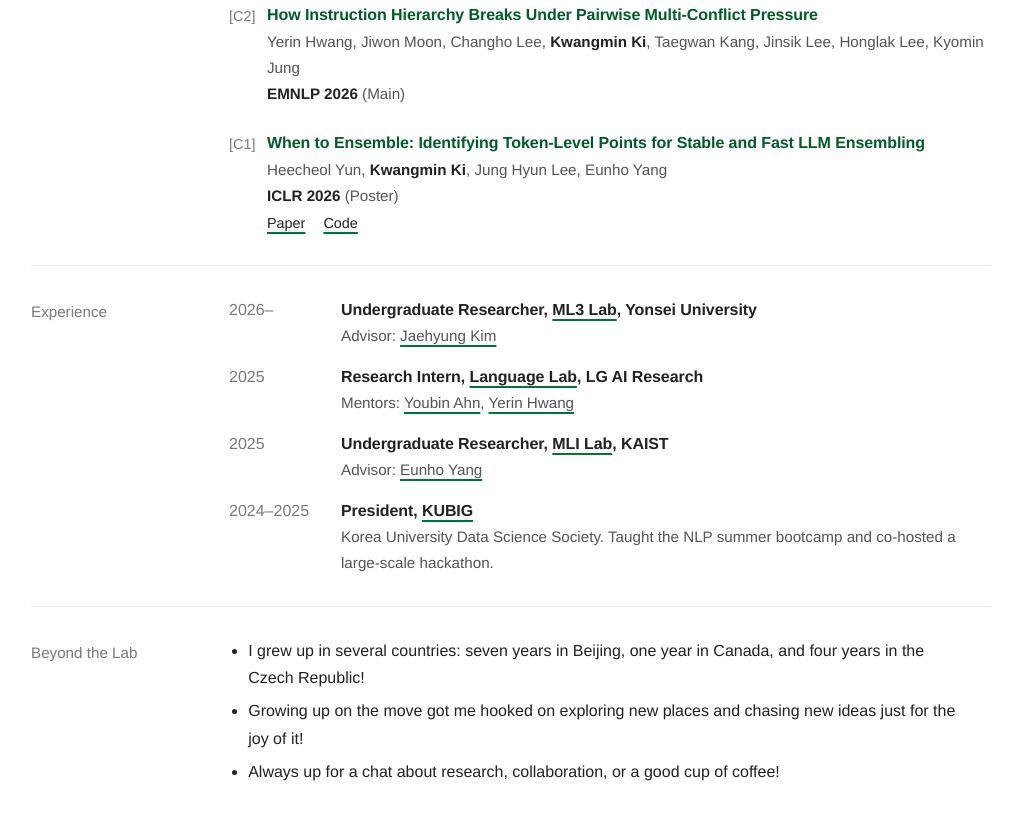
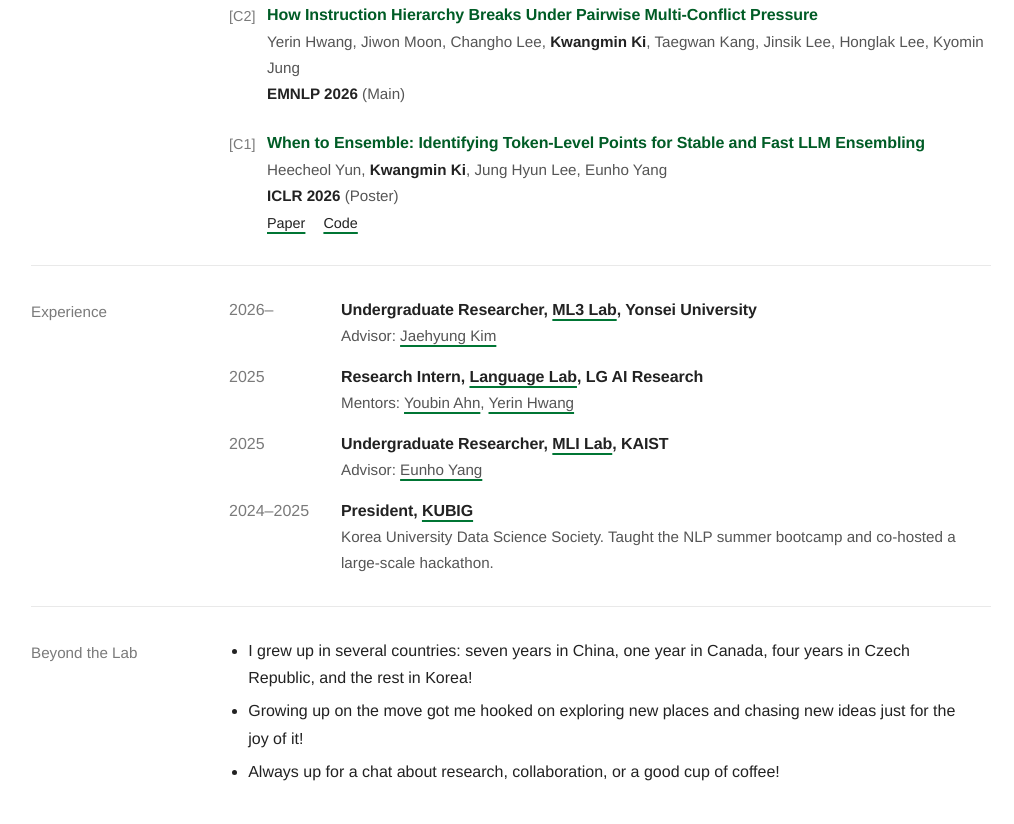
Before and after one commit to kwangmin-ki/kwangmin-ki.github.io, a plain HTML site: page index.html in a window 1280 px wide. Shown: the part 1343-2167 px from the top of the page, without its empty margins (129-1143 px from the left). Drawn offline with Linux system fonts and the light colour scheme; a web font is replaced by a local one.

Commit message:
Update index.html

```diff
--- a/index.html
+++ b/index.html
@@ -281,7 +281,7 @@
         <div class="content">
           <div class="beyond">
             <ul class="plain">
-              <li>I grew up in several countries: seven years in Beijing, one year in Canada, and four years in the Czech Republic!</li>
+              <li>I grew up in several countries: seven years in China, one year in Canada, four years in Czech Republic, and the rest in Korea!</li>
               <li>Growing up on the move got me hooked on exploring new places and chasing new ideas just for the joy of it!</li>
               <li>Always up for a chat about research, collaboration, or a good cup of coffee!</li>
             </ul>
```
